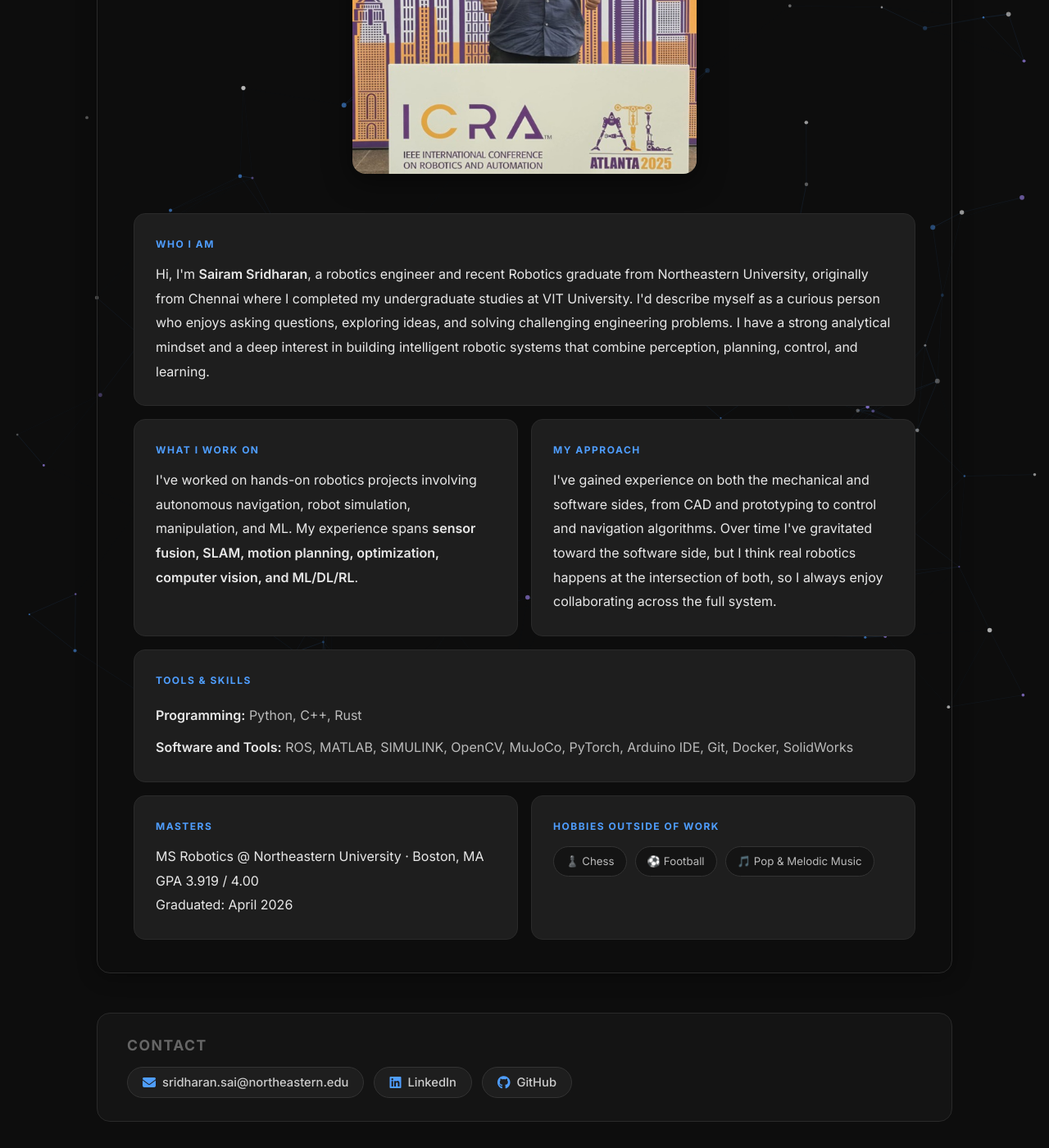
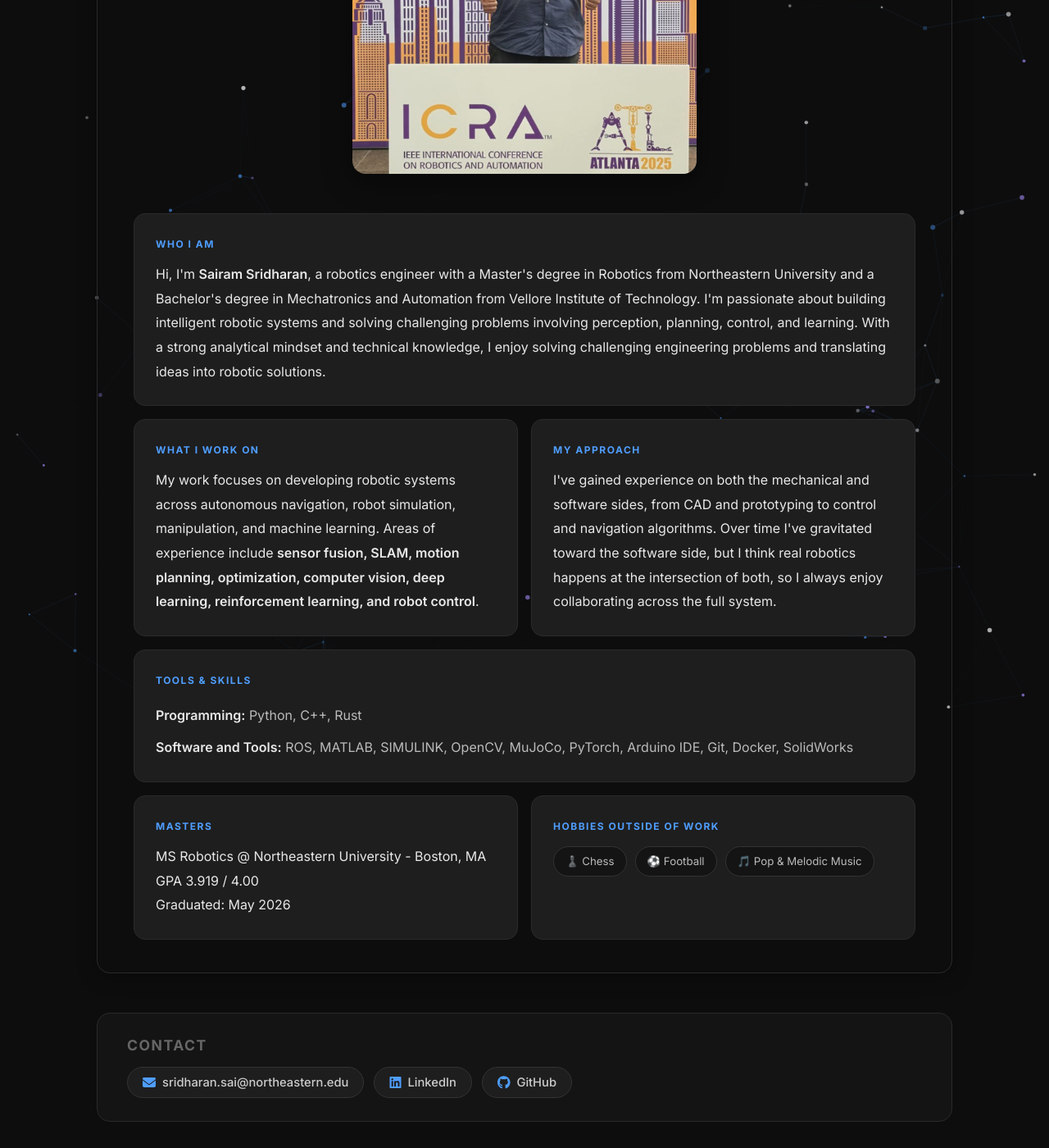
Before and after one commit to Sairamzz/Sairamzz.github.io, a Jekyll site: the page built from index.md, in a window 1280 px wide and 1400 px high, scrolled down 524 px. Shown: the whole window at 82% size. Built offline with Jekyll 4.4.1, drawn with Linux system fonts in a browser that asks for light colours; nearby versions of some CDN libraries.

Commit message:
index.md

```diff
--- a/index.md
+++ b/index.md
@@ -16,7 +16,7 @@ title: About
   <div style="grid-column:1/-1; background:#1e1e1e; border:1px solid #2a2a2a; border-radius:14px; padding:26px;">
     <div style="font-size:0.75rem; font-weight:700; letter-spacing:1.5px; text-transform:uppercase; color:#4f9eff; margin-bottom:12px;">Who I Am</div>
     <p style="color:#e8e8e8; font-size:1rem; line-height:1.85; margin:0;">
-      Hi, I'm <strong>Sairam Sridharan</strong>, a robotics engineer and recent Robotics graduate from Northeastern University, originally from Chennai where I completed my undergraduate studies at VIT University. I'd describe myself as a curious person who enjoys asking questions, exploring ideas, and solving challenging engineering problems. I have a strong analytical mindset and a deep interest in building intelligent robotic systems that combine perception, planning, control, and learning.
+      Hi, I'm <strong>Sairam Sridharan</strong>, a robotics engineer with a Master's degree in Robotics from Northeastern University and a Bachelor's degree in Mechatronics and Automation from Vellore Institute of Technology. I'm passionate about building intelligent robotic systems and solving challenging problems involving perception, planning, control, and learning. With a strong analytical mindset and technical knowledge, I enjoy solving challenging engineering problems and translating ideas into robotic solutions.
     </p>
   </div>
 
@@ -24,7 +24,7 @@ title: About
   <div style="background:#1e1e1e; border:1px solid #2a2a2a; border-radius:14px; padding:26px;">
     <div style="font-size:0.75rem; font-weight:700; letter-spacing:1.5px; text-transform:uppercase; color:#4f9eff; margin-bottom:12px;">What I Work On</div>
     <p style="color:#e8e8e8; font-size:1rem; line-height:1.85; margin:0;">
-      I've worked on hands-on robotics projects involving autonomous navigation, robot simulation, manipulation, and ML. My experience spans <strong>sensor fusion, SLAM, motion planning, optimization, computer vision, and ML/DL/RL</strong>.
+      My work focuses on developing robotic systems across autonomous navigation, robot simulation, manipulation, and machine learning. Areas of experience include <strong>sensor fusion, SLAM, motion planning, optimization, computer vision, deep learning, reinforcement learning, and robot control</strong>.
     </p>
   </div>
 
@@ -53,9 +53,9 @@ title: About
   <div style="background:#1e1e1e; border:1px solid #2a2a2a; border-radius:14px; padding:26px;">
     <div style="font-size:0.75rem; font-weight:700; letter-spacing:1.5px; text-transform:uppercase; color:#4f9eff; margin-bottom:12px;">Masters</div>
     <p style="color:#e8e8e8; font-size:1rem; line-height:1.85; margin:0;">
-      MS Robotics @ Northeastern University · Boston, MA<br>
+      MS Robotics @ Northeastern University - Boston, MA<br>
       GPA 3.919 / 4.00<br>
-      Graduated: April 2026
+      Graduated: May 2026
     </p>
   </div>
 
```
